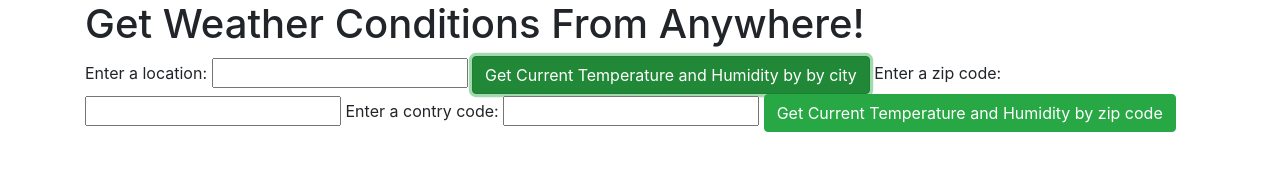
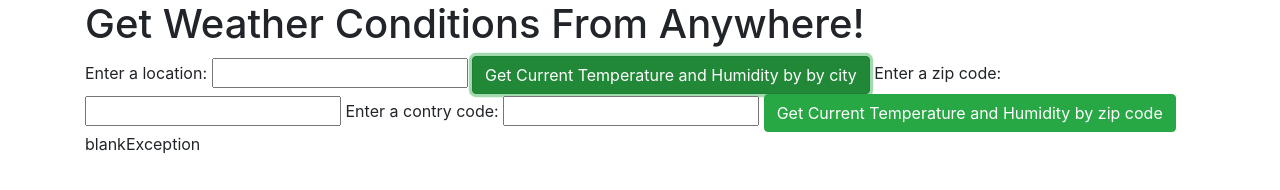
Before and after one commit to DanielAdeyemi/Epicodus_practice-1_API, a website built with webpack: page src/index.html in a window 1280 px wide. Both pictures are taken after a click on the button "Get Current Temperature and Humidity by by city". Built offline with nearby package versions, Linux system fonts and the light colour scheme; no server answers.

Commit message:
finish weather API torture
Co-authored-by: Scott O'Neil <scottieoneil@gmail.com>

Co-authored-by: Woo Jin Kim <kimwoojin211@gmail.com>

```diff
--- a/src/index.html
+++ b/src/index.html
@@ -19,7 +19,7 @@
       <label for="countryCode">Enter a contry code:</label>
       <input id="countryCode" type="text">
       <button class="btn btn-success" id="weatherZip">Get Current Temperature and Humidity by zip code</button>
-      <div class="showErrors"></div>
+      <p class="showErrors"></p>
       <div class="showHumidity"></div>
       <div class="showTemp"></div>
       <div class="description"></div>
--- a/src/js/main.js
+++ b/src/js/main.js
@@ -5,14 +5,22 @@ import '.././css/styles.css';
 
 $(document).ready(function() {
   $('.btn').click(function() {
-    const city = $('#location').val();
-    const zip = $('#zip').val();
-    const country = $('#countryCode').val();
-    $('#location, #zip, #countryCode').val("");
+    const city = $("#location").val();
+    try {
+      if (city === "") {
+        throw 'blankException';
+      }
+    } catch (error) {
+      $(".showErrors").text(error);
+    }
+    const zip = $("#zip").val();
+    const country = $("#countryCode").val();
+    $("#location, #zip, #countryCode").val("");
 
     let request = new XMLHttpRequest();
     const url1 = `https://api.openweathermap.org/data/2.5/weather?q=${city}&appid=${process.env.API_KEY}`;
     const url2 = `https://api.openweathermap.org/data/2.5/weather?zip=${zip},${country}&appid=${process.env.API_KEY}`;
+
     request.onreadystatechange = function() {
       if (this.readyState === 4 && this.status === 200) {
         const response = JSON.parse(this.responseText);
@@ -20,7 +28,7 @@ $(document).ready(function() {
       }
     };
 
-    request.open("GET", ($(this).attr('id') === 'weatherLocation') ? url1 : url2, true);
+    request.open("GET", $(this).attr("id") === "weatherLocation" ? url1 : url2, true);
     request.send();
 
     function getElements(response) {
```
